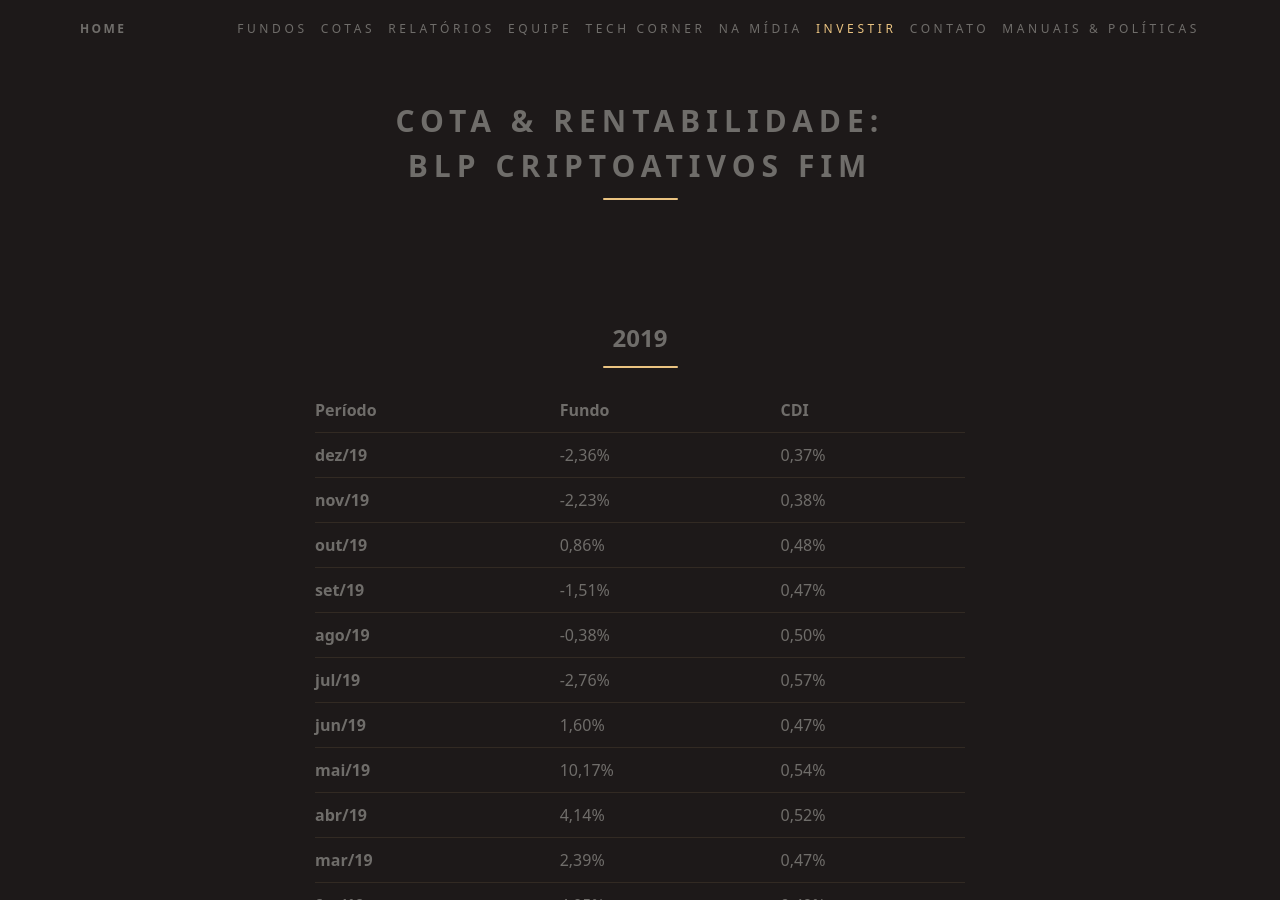
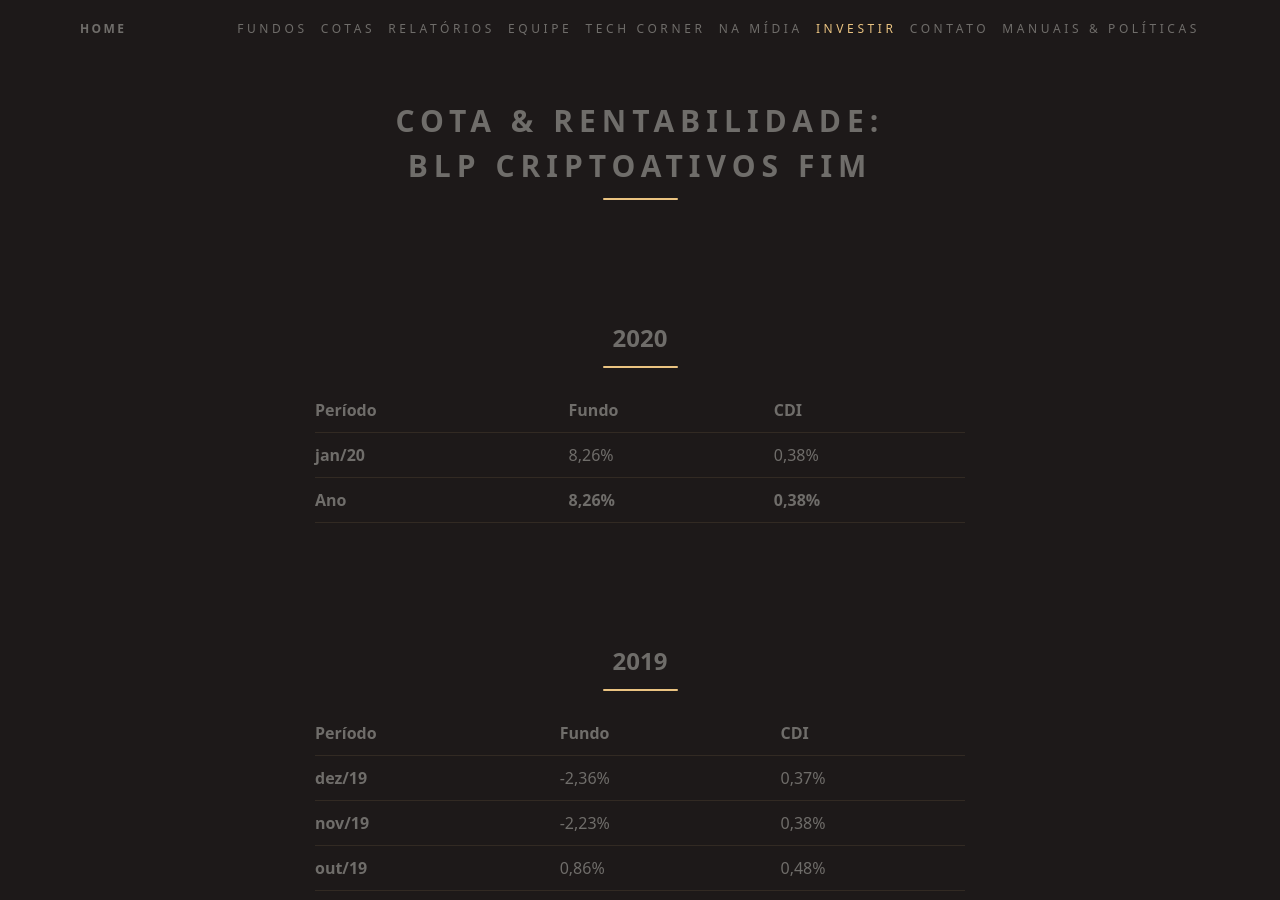
Before and after one commit to ateliedetemas/blpcrypto, a Jekyll site: the page built from _pages/rentabilidade/ativos-fim.md, in a window 1280 px wide and 900 px high. Built offline with Jekyll 4.4.1, drawn with Linux system fonts in a browser that asks for light colours.

Commit message:
Update ativos-fim.md

```diff
--- a/_pages/rentabilidade/ativos-fim.md
+++ b/_pages/rentabilidade/ativos-fim.md
@@ -4,6 +4,12 @@ layout: page
 title: "Cota & Rentabilidade: BLP Criptoativos FIM"
 permalink: "/rentabilidade/ativos-fim/"
 ---
+## 2020
+
+Período | Fundo | CDI
+---|---|---
+**jan/20** | 8,26% | 0,38%
+**Ano**  | **8,26%** | **0,38%**
 
 ## 2019
 
```
